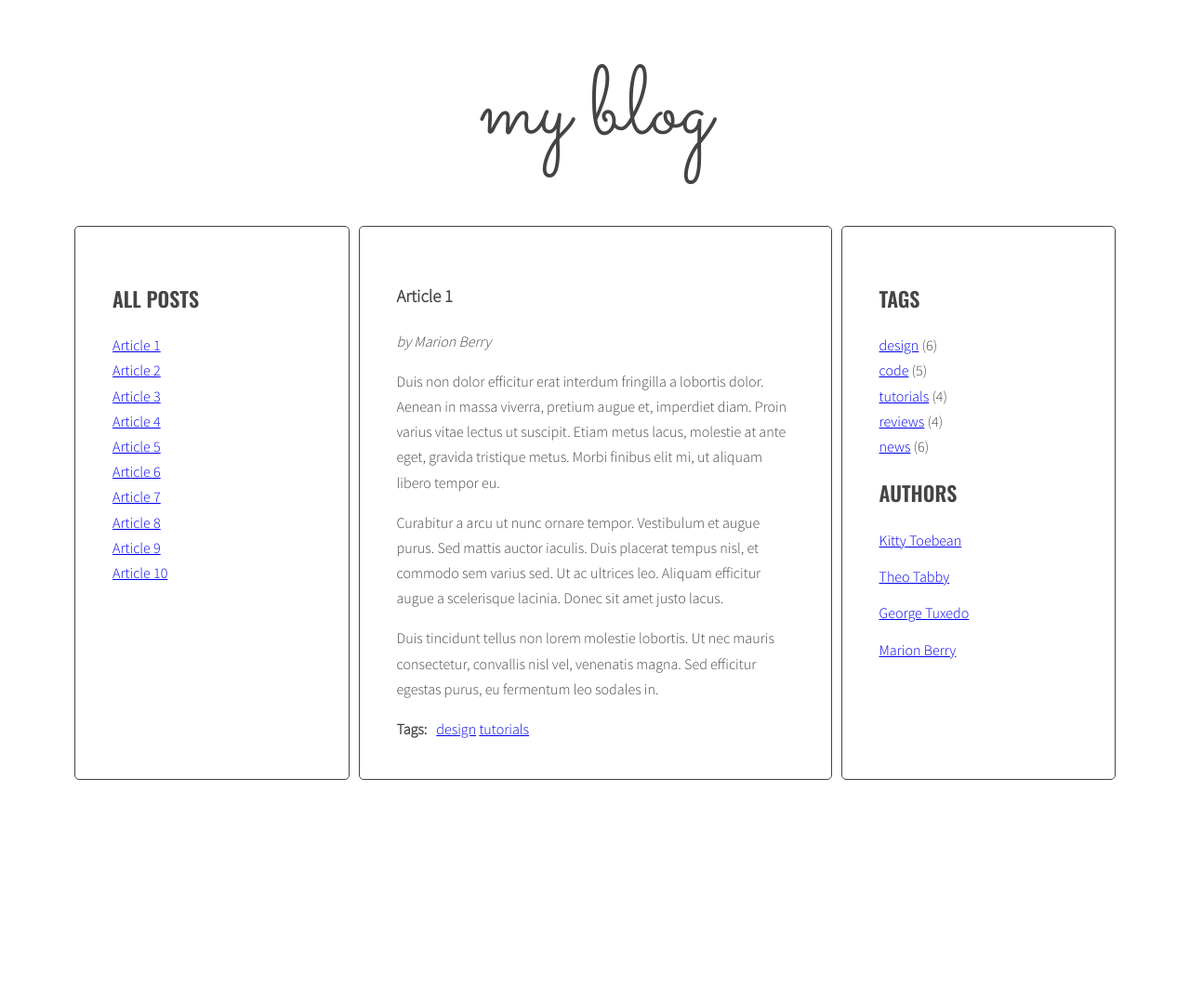
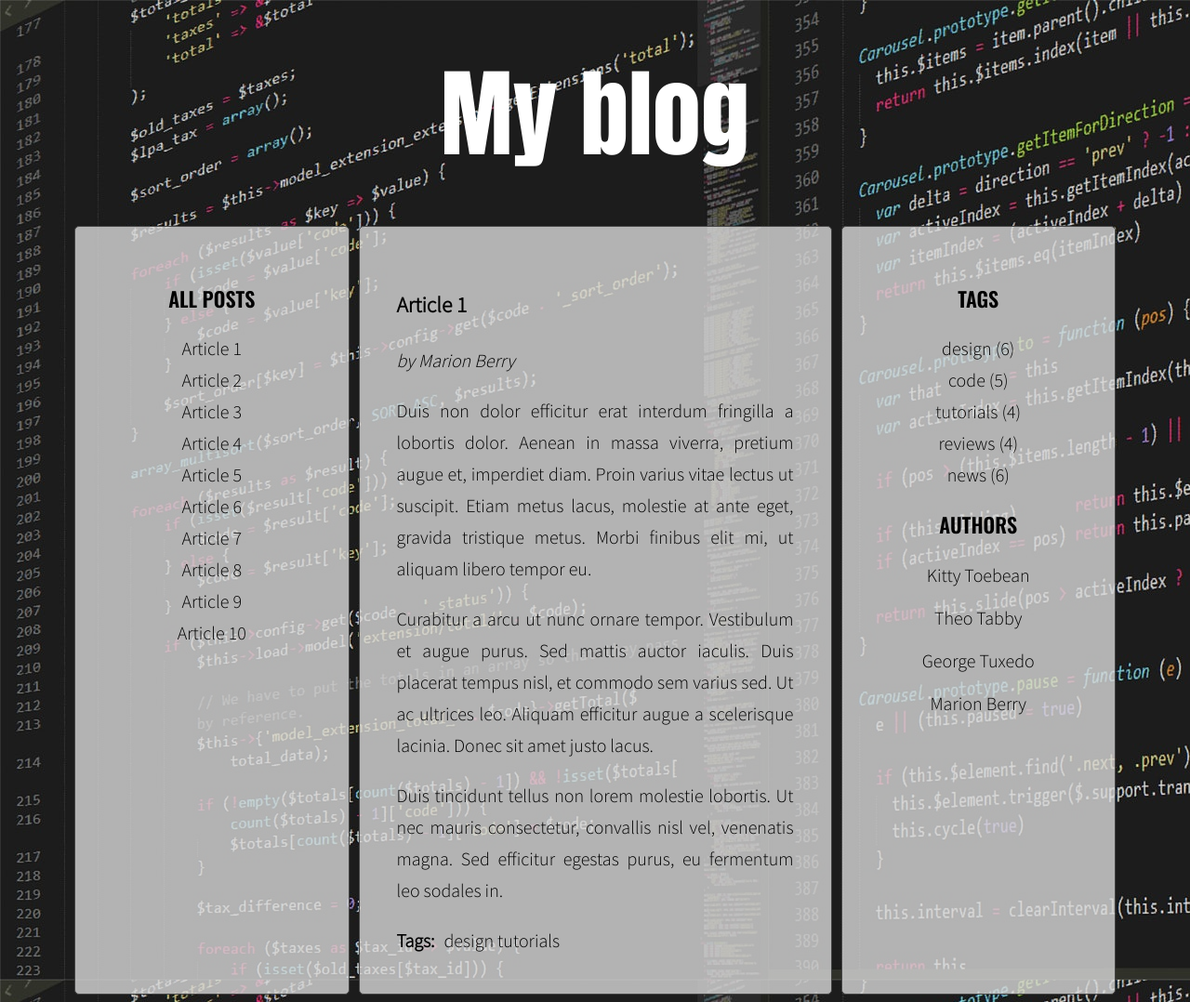
Before and after one commit to skrabekj/javascript-blog, a website: page index.html in a window 1280 px wide. Shown: the whole page at 93% size. Before the commit the page ends 847 px from the top, so only its background shows below. Drawn offline with nearby package versions, Linux system fonts and the light colour scheme.

Commit message:
updated graphic

```diff
--- a/index.html
+++ b/index.html
@@ -8,7 +8,7 @@
   <body>
     <div class="blog">
       <div class="container">
-        <h1 class="logo">my blog</h1>
+        <h1 class="logo">My blog</h1>
         <main class="wrapper">
           <aside class="sidebar">
             <h2 class="section-title">All posts</h2>
--- a/sass/style.scss
+++ b/sass/style.scss
@@ -1,11 +1,12 @@
 @import url('https://fonts.googleapis.com/css?family=Oswald:400,600|Sacramento|Source+Sans+Pro:300&subset=latin-ext');
+@import url('https://fonts.googleapis.com/css?family=Anton&display=swap&subset=latin-ext');
 
 /* Variables */
 
 $color-light: #fff;
 $color-dark: #444;
 
-$font-logo: 'Sacramento', cursive;
+$font-logo: 'Anton', sans-serif;
 $font-header: 'Oswald', sans-serif;
 $font-text: 'Source Sans Pro', sans-serif;
 
@@ -16,11 +17,11 @@ $font-text: 'Source Sans Pro', sans-serif;
 }
 
 body {
-  background: $color-light;
+  background-image: url( '../images/splash.jpg');
   font-family: $font-text;
   color: $color-dark;
-  font-weight: 300;
-  font-size: 16px;
+  font-weight: 400;
+  font-size: 20px;
   line-height: 1.7;
 }
 
@@ -52,10 +53,6 @@ body {
   flex: 1 0 0;
 }
 
-.posts {
-  flex: 2 0 0;
-}
-
 .sidebar, .posts {
   background: $color-light;
   margin-right: 10px;
@@ -63,7 +60,17 @@ body {
   border: 1px solid $color-dark;
   border-radius: 5px;
 }
-
+.sidebar {
+  text-align: center;
+  background: rgba(217, 217, 217, 0.8);
+  color: black;
+}
+.posts {
+  flex: 2 0 0;
+  text-align: justify;
+  background: rgba(217, 217, 217, 0.8);
+  color: black;
+}
 /* Logo */
 
 .logo {
@@ -72,6 +79,7 @@ body {
   font-size: 104px;
   line-height: 1;
   text-align: center;
+  color: #fff;
 }
 
 /* Lists */
@@ -118,3 +126,8 @@ body {
     margin: 0 10px 0 0;
   }
 }
+
+a {
+  color: black;
+  text-decoration: none;
+}
```
Also changed, not shown: css/style.css, 1 other file.
